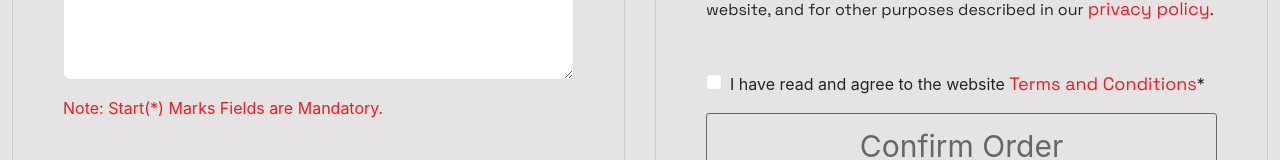
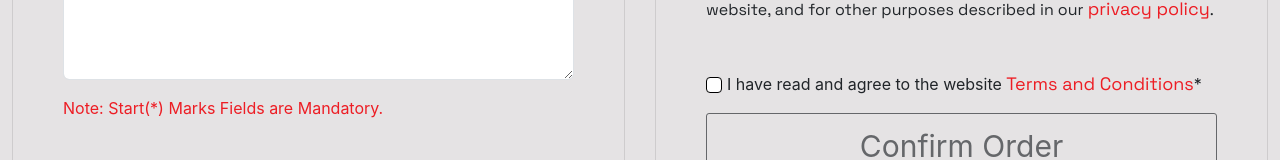
Before and after one commit to Unicon-Solution-Limited/dishco_frontend, a React (Create React App) app: page /checkout in a window 1280 px wide. Shown: the part 904-1064 px from the top of the page. Built offline with nearby package versions, Linux system fonts and the light colour scheme; no server answers; sample sign-in values are in the browser's storage.

Commit message:
checkbox input design

```diff
--- a/src/Components/Pages/Checkout/Checkout.css
+++ b/src/Components/Pages/Checkout/Checkout.css
@@ -57,6 +57,19 @@
   border: 1px solid black;
 }
 
+.checkBox_main {
+  display: flex;
+  align-items: center;
+}
+
+.checkBox_input {
+  border: 1px solid black;
+}
+
+.checkBox_label {
+  margin: 0 5px 0 5px !important;
+}
+
 @media only screen and (max-width: 768px) {
   .checkout_body {
     flex-direction: column;
--- a/src/Components/Pages/Checkout/Checkout.js
+++ b/src/Components/Pages/Checkout/Checkout.js
@@ -223,14 +223,17 @@ const Checkout = () => {
               .
             </p>
 
-            <div className="mb-3 form-check">
+            <div className="mb-3 form-check checkBox_main">
               <input
                 type="checkbox"
-                className="form-check-input"
+                className="form-check-input checkBox_input"
                 id="exampleCheck1"
                 onChange={() => setTermCondition(!termCondition)}
               />
-              <label className="form-check-label" htmlFor="exampleCheck1">
+              <label
+                className="form-check-label checkBox_label"
+                htmlFor="exampleCheck1"
+              >
                 I have read and agree to the website{" "}
                 <Link to="/" className="myLinks TandC_link">
                   Terms and Conditions
```
